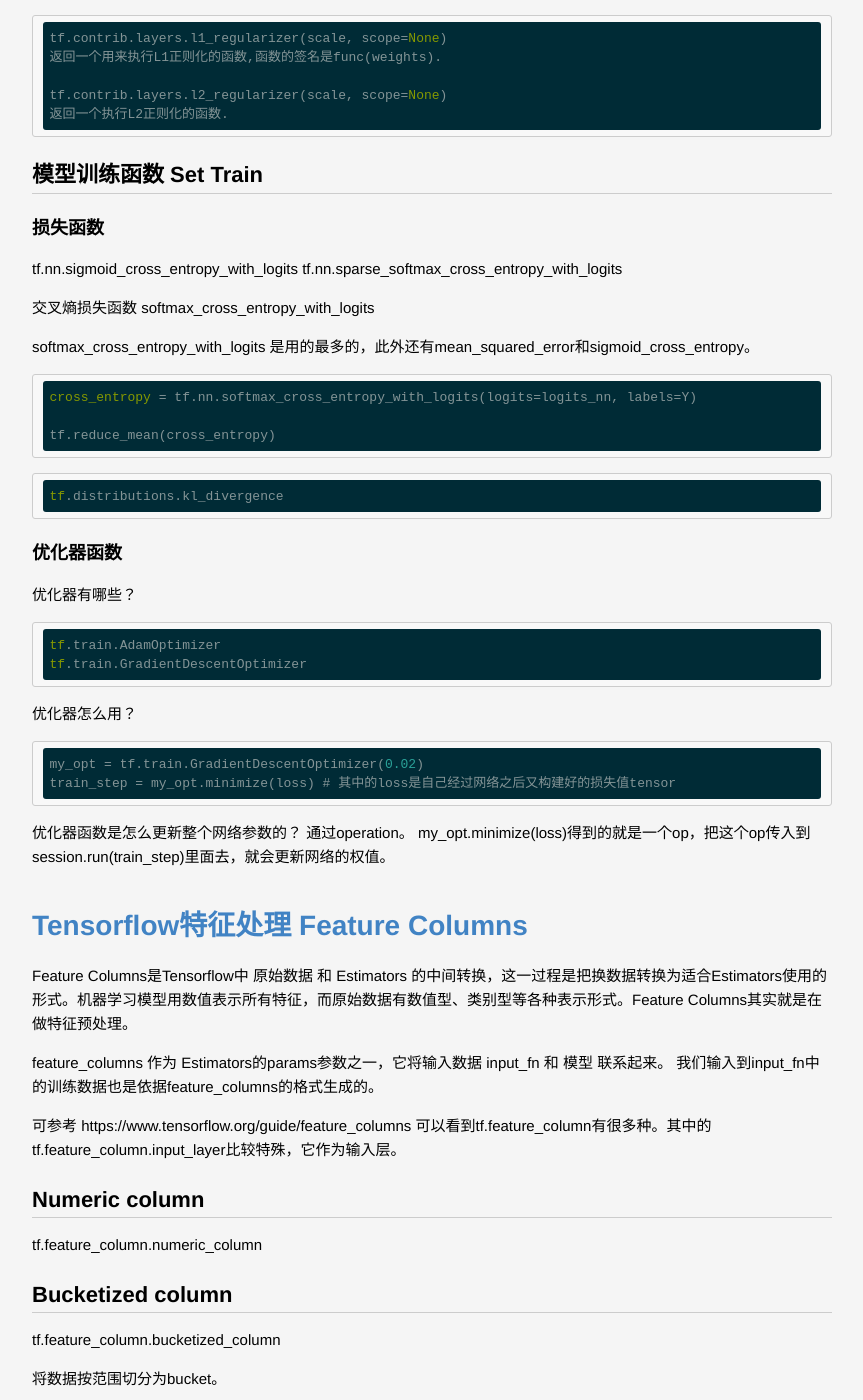
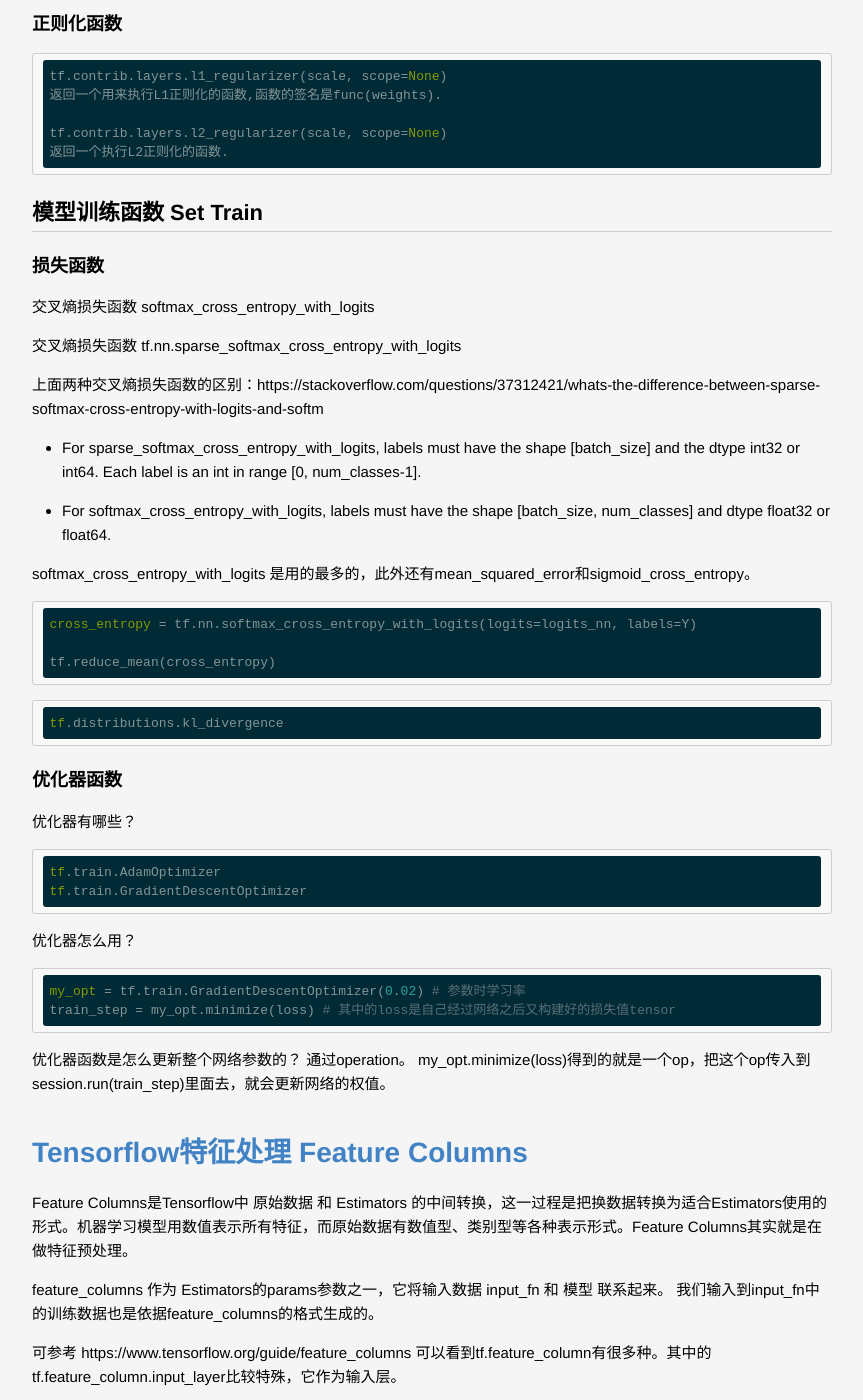
Before and after one commit to lucky521/blog, a Jekyll site: the page built from _posts/ml/2017-10-26-tensorflow.markdown, in a window 1280 px wide and 1400 px high, scrolled down 13162 px. Shown: the whole window, without its empty margins (208-1071 px from the left). Built offline with Jekyll 4.4.1, drawn with Linux system fonts in a browser that asks for light colours; some of the changed text lies outside the part shown.

Commit message:
update blog

````diff
--- a/_posts/ml/2017-06-14-deep-learning.markdown
+++ b/_posts/ml/2017-06-14-deep-learning.markdown
@@ -192,6 +192,10 @@
 Batch size 是要一次通过神经网络的样本个数。 指每个小批量的样本数
 
 The batch size is a number of samples processed before the model is updated.
+
+下面是一个不使用和使用Batch来训练的例子对比
+![]({{site.baseurl}}/images/batch.png)
+
 
 
 ### num_step
--- a/_posts/ml/2017-10-26-tensorflow.markdown
+++ b/_posts/ml/2017-10-26-tensorflow.markdown
@@ -219,7 +219,7 @@
 
 ### tf.Variable 参数
 
-Variable 代表着模型中的参数，算法的核心目的是在训练参数。
+Variable 代表着模型中的参数，算法的核心目的是在训练参数，也就是不断的修正所有的tf.Variable。
 
 ### tf.get_variable
 
@@ -419,9 +419,11 @@
 
 tf.argmax(vector, dimention)：返回的是vector中的最大值的索引号
 
-tf.multiply() 两个矩阵中对应元素各自相乘
+tf.multiply(x, y) 两个矩阵中对应元素各自相乘。要求x和y的形状必须一致。
 
-tf.matmul() 将矩阵a乘以矩阵b，生成a * b。
+tf.matmul(x, y) 将矩阵a乘以矩阵b，生成a * b。要求x的行数必须和y的列数相等。
+
+注意以上两种乘法运算的区别。
 
 tf.equal
 
@@ -541,11 +543,14 @@
 
 ### 损失函数
 
-tf.nn.sigmoid_cross_entropy_with_logits
-tf.nn.sparse_softmax_cross_entropy_with_logits
+交叉熵损失函数 softmax_cross_entropy_with_logits
 
+交叉熵损失函数 tf.nn.sparse_softmax_cross_entropy_with_logits
 
-交叉熵损失函数 softmax_cross_entropy_with_logits
+上面两种交叉熵损失函数的区别：https://stackoverflow.com/questions/37312421/whats-the-difference-between-sparse-softmax-cross-entropy-with-logits-and-softm
+
+- For sparse_softmax_cross_entropy_with_logits, labels must have the shape [batch_size] and the dtype int32 or int64. Each label is an int in range [0, num_classes-1].
+- For softmax_cross_entropy_with_logits, labels must have the shape [batch_size, num_classes] and dtype float32 or float64.
 
 softmax_cross_entropy_with_logits 是用的最多的，此外还有mean_squared_error和sigmoid_cross_entropy。
 
@@ -570,7 +575,7 @@
 
 优化器怎么用？
 ```
-my_opt = tf.train.GradientDescentOptimizer(0.02)
+my_opt = tf.train.GradientDescentOptimizer(0.02) # 参数时学习率
 train_step = my_opt.minimize(loss) # 其中的loss是自己经过网络之后又构建好的损失值tensor
 ```
 
--- a/_posts/ml/2018-05-15-nlp-using-machine-learning.markdown
+++ b/_posts/ml/2018-05-15-nlp-using-machine-learning.markdown
@@ -202,6 +202,8 @@
 https://code.google.com/archive/p/word2vec/
 这个工具把一个文本语录集合作为输入，输出word vector。
 
+word2vec提出两种加快训练速度的方式，一种是Hierarchical softmax，另一种是Negative Sampling
+
 demo scripts: ./demo-word.sh and ./demo-phrases.sh
 
 可以试试中文预料，当然要先分词。http://www.cnblogs.com/hebin/p/3507609.html
````
Also changed, not shown: images/batch.png (added).
